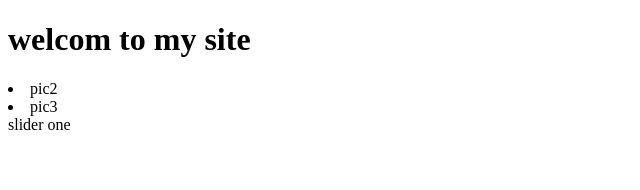
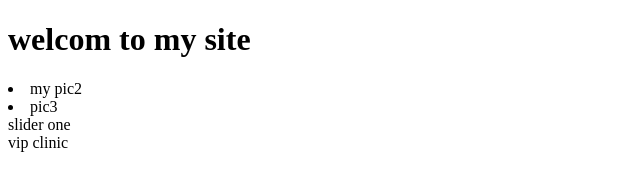
Before and after one commit to elhamzahedi/gitelham, a plain HTML site: page index.html in a window 1280 px wide. Shown: the whole page, without its empty margins (0-640 px from the left). Drawn offline with Linux system fonts and the light colour scheme.

Commit message:
change text

```diff
--- a/index.html
+++ b/index.html
@@ -7,8 +7,9 @@
 </head>
 <body>
     <h1>welcom to my site</h1>
-    <li>pic2</li>
+    <li>my pic2</li>
     <li>pic3</li>
     <div>slider one</div>
+    <footer>vip clinic</footer>
 </body>
 </html>
```
